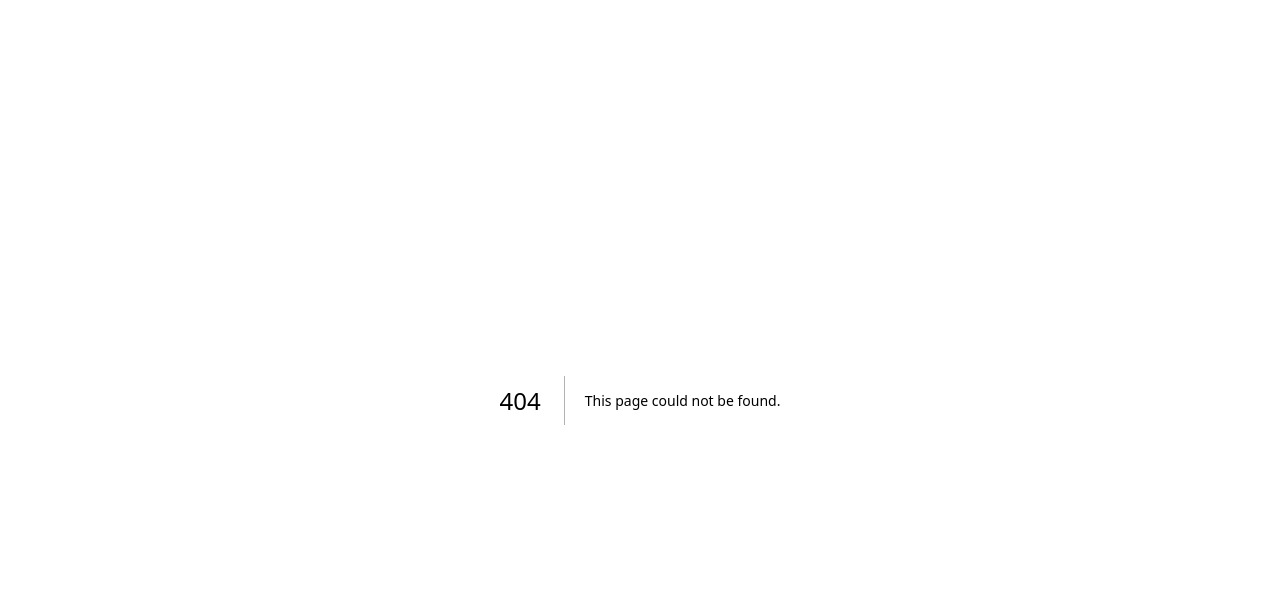
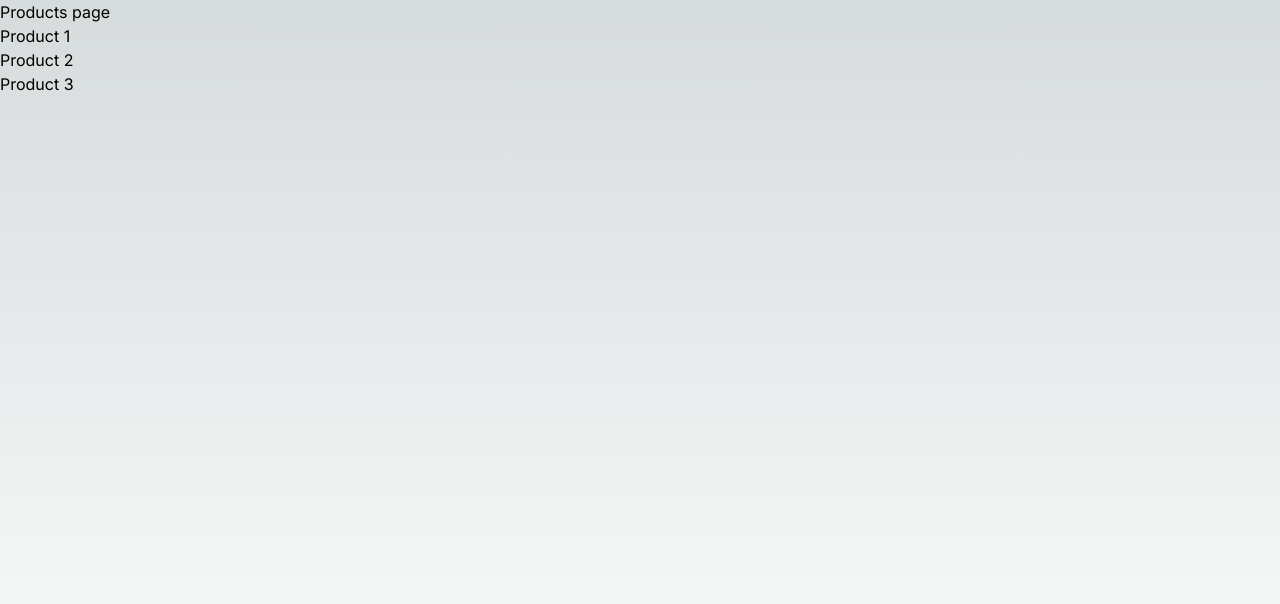
Before and after one commit to lsj2015-hub/nextjs14-tutorial, a Next.js app: page /products in a window 1280 px wide. Before the commit this address had no page. Shown: the top 604 px of the page. Built offline with nearby package versions, Linux system fonts and the light colour scheme.

Commit message:
Dynamic Routes

```diff
--- /dev/null
+++ b/src/app/products/[productId]/page.tsx
@@ -0,0 +1,5 @@
+const ProductDetails = ({ params }: { params: { productId: string } }) => {
+  return <h1>Details about product {params.productId}</h1>;
+};
+
+export default ProductDetails;
--- /dev/null
+++ b/src/app/products/page.tsx
@@ -0,0 +1,12 @@
+const ProductList = () => {
+  return (
+    <>
+      <h1>Products page</h1>
+      <h2>Product 1</h2>
+      <h2>Product 2</h2>
+      <h2>Product 3</h2>
+    </>
+  );
+};
+
+export default ProductList;
```
